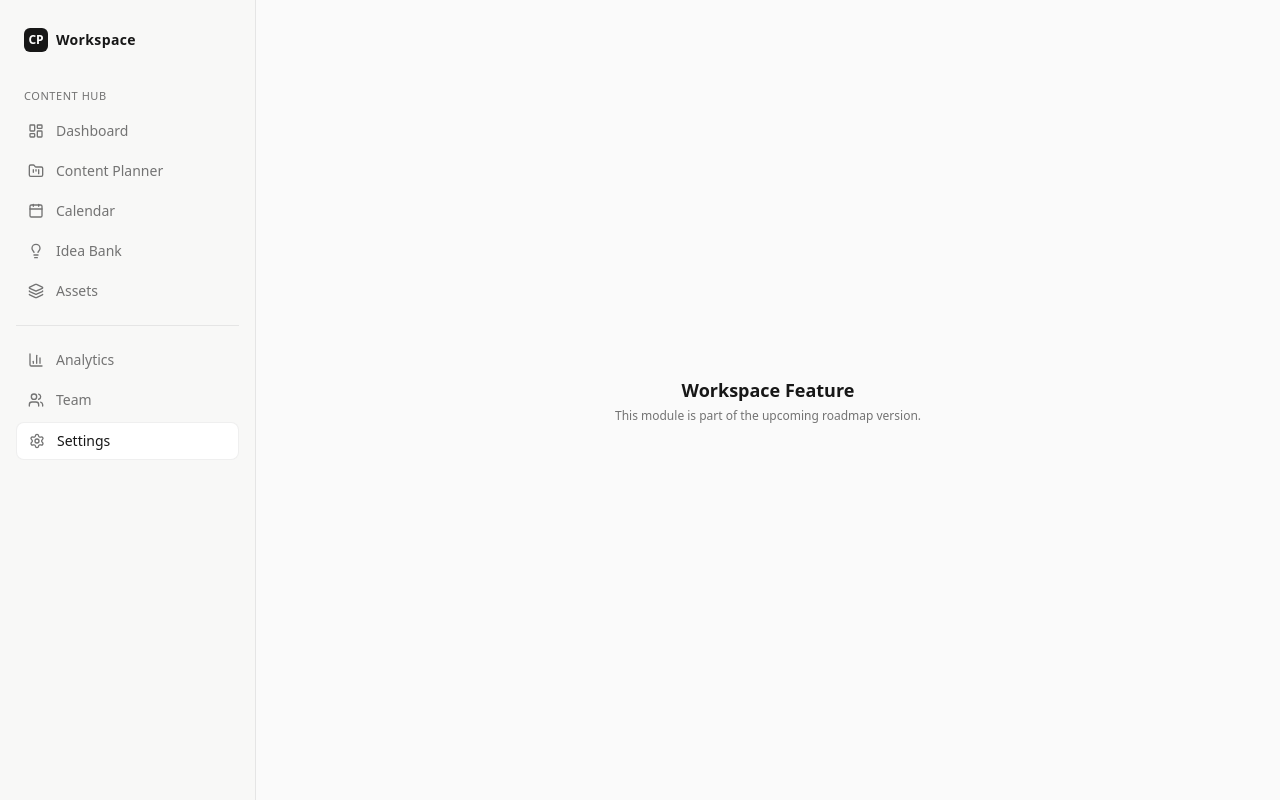
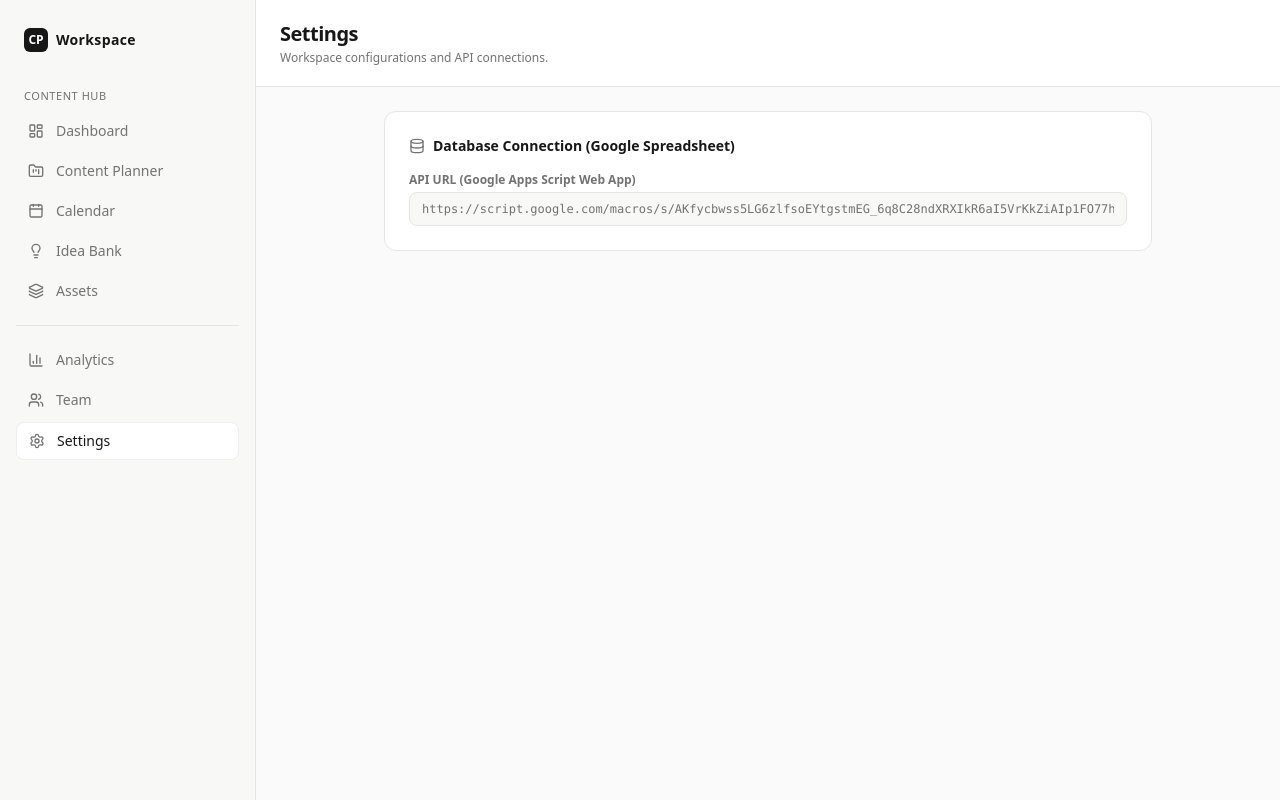
Before and after one commit to usickartwork/content-hub, a Next.js app: page /settings in a window 1280 px wide. Built offline with nearby package versions, Linux system fonts and the light colour scheme.

Commit message:
Update page.tsx

```diff
--- a/app/settings/page.tsx
+++ b/app/settings/page.tsx
@@ -1,14 +1,39 @@
 'use client';
+
 import { Sidebar } from '@/components/sidebar';
+import { Settings, Shield, Database } from 'lucide-react';
 
-export default function PlaceholderPage() {
+export default function SettingsPage() {
   return (
     <div className="flex h-screen bg-[#F8F8F7] text-[#171717] font-sans">
       <Sidebar />
-      <main className="flex-1 p-8 bg-[#FAFAFA] flex items-center justify-center">
-        <div className="text-center">
-          <h1 className="text-lg font-semibold">Workspace Feature</h1>
-          <p className="text-xs text-[#737373] mt-1">This module is part of the upcoming roadmap version.</p>
+      <main className="flex-1 flex flex-col h-screen overflow-hidden">
+        <header className="px-6 py-5 bg-white border-b border-[#E5E5E5] flex justify-between items-center">
+          <div>
+            <h1 className="text-xl font-semibold tracking-tight">Settings</h1>
+            <p className="text-xs text-[#737373] mt-0.5">Workspace configurations and API connections.</p>
+          </div>
+        </header>
+
+        <div className="flex-1 p-6 bg-[#FAFAFA] overflow-y-auto">
+          <div className="max-w-3xl mx-auto space-y-6">
+            <div className="bg-white border border-[#E5E5E5] rounded-xl p-6 shadow-xs">
+              <h3 className="text-sm font-semibold text-[#171717] mb-4 flex items-center gap-2">
+                <Database className="w-4 h-4 text-[#737373]" /> Database Connection (Google Spreadsheet)
+              </h3>
+              <div className="space-y-3 text-sm">
+                <div>
+                  <label className="block text-xs font-semibold text-[#737373] mb-1">API URL (Google Apps Script Web App)</label>
+                  <input
+                    type="text"
+                    readOnly
+                    value={process.env.NEXT_PUBLIC_API_URL || 'Connected via Environment Variables'}
+                    className="w-full px-3 py-2 bg-[#F8F8F7] border border-[#E5E5E5] rounded-lg text-xs font-mono text-[#737373]"
+                  />
+                </div>
+              </div>
+            </div>
+          </div>
         </div>
       </main>
     </div>
```
